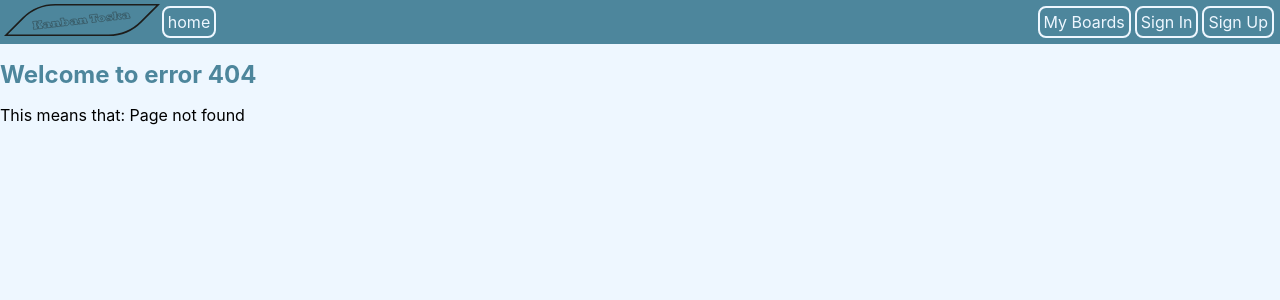
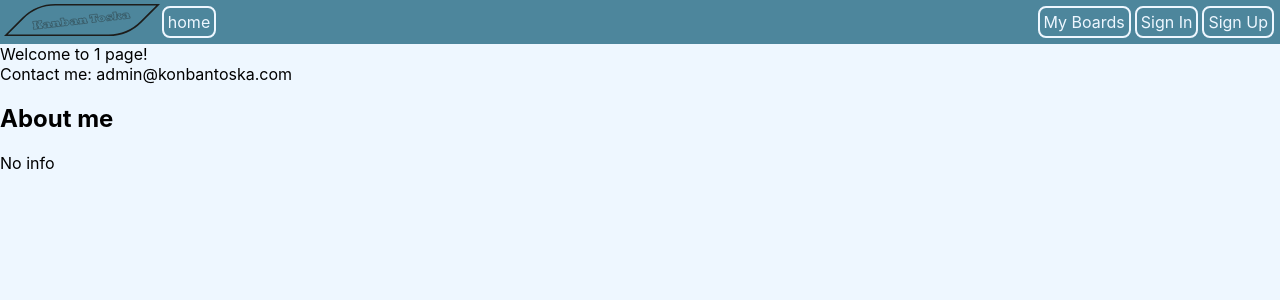
Before and after one commit to FractalHenry/kanban_toska, a React (Create React App) app in the folder front/: page /user/1 in a window 1280 px wide. Before the commit this address had no page. Shown: the top 300 px of the page. Built offline with nearby package versions, Linux system fonts and the light colour scheme.

Commit message:
base user page and bit of refactoring

```diff
--- a/front/src/App.js
+++ b/front/src/App.js
@@ -4,6 +4,7 @@ import Reg from './pages/reg/reg';
 import Boards from './pages/boards/boards';
 import Board from './pages/boards/board/board';
 import Error from './pages/error/error';
+import User from './pages/user/user'
 import ProtectedPage from "./pages/protected/protected";
 import { Route, Routes, useParams } from 'react-router-dom';
 import { AuthProvider } from './components/AuthContext';
@@ -14,12 +15,13 @@ function App() {
     <AuthProvider> {/* Оборачиваем в AuthProvider */}
       <Header />
         <Routes>
-          <Route path="/" element="" />
+          <Route path="/" element=""/>
           <Route path="/auth" element={<Auth />} />
           <Route path="/reg" element={<Reg />} />
           <Route path="/boards" element={<Boards />} />
           <Route path="/board/:id" element={<Board />} />
           <Route path="/protected/:login" element={<ProtectedPage />} />
+          <Route path="/user/:id" element={<User />} />
           <Route path="*" element={<Error />} />
         </Routes>
     </AuthProvider>
--- a/front/src/pages/error/error.jsx
+++ b/front/src/pages/error/error.jsx
@@ -1,9 +1,13 @@
 import React from "react";
+import { useParams } from "react-router-dom";
 
-let Error = ({errorID=404,errorMSG="Page not found"}) =>{
+let Error = () =>{
+    const {errorCode} = useParams()
+    //TODO: errorMSG
+    const errorMSG = "Page not found";
     return(
         <div>
-            <h1>Welcome to error {errorID}</h1>
+            <h1>Welcome to error {errorCode}</h1>
             <p>This means that: {errorMSG}</p>
         </div>
     )
--- /dev/null
+++ b/front/src/pages/user/user.jsx
@@ -0,0 +1,23 @@
+import { useParams } from "react-router-dom"
+
+let User = () =>{
+    const {id} = useParams();
+    var username = id;
+    var isEmailShown = true; //TEMPORARY
+    var email = "admin@konbantoska.com";
+    var about = "No info";
+    function getUser(){
+        //TODO: select from db
+    }
+    return(
+        <div>
+            Welcome to {username} page!
+            {isEmailShown && <div>Contact me: {email} </div>}
+            <div>
+                <h2> About me </h2>
+                {about}
+            </div>
+        </div>
+    )
+}
+export default User
```
